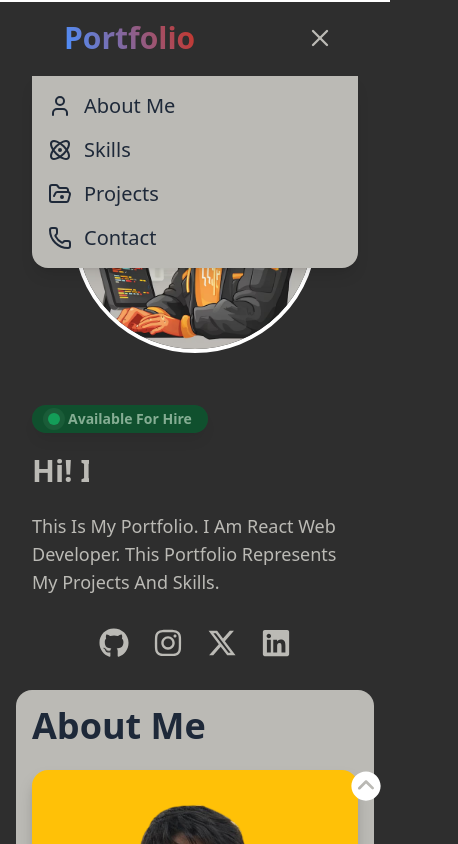
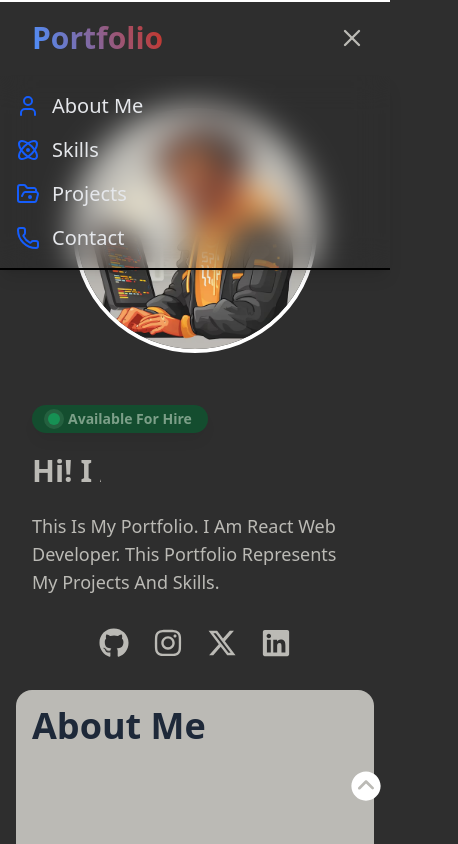
Before and after one commit to Sumit-004/Portfolio, a React (Vite) app: page / in a window 390 px wide. Both pictures are taken after a click on the button "Toggle menu". Shown: the top 844 px of the page, 458 px wide, since content can reach past the window. Built offline with nearby package versions, Linux system fonts and the light colour scheme.

Commit message:
Complete

```diff
--- a/src/components/Footer.jsx
+++ b/src/components/Footer.jsx
@@ -78,26 +78,26 @@
 
 
         {/* Mail Section */}
-        <div id="form" className='p-4 w-full md:w-3/7 mt-8 md:mt-0 md:border-l-3'>
+        <div id="form" className='p-4 w-full md:w-3/7 mt-2 md:mt-0 md:border-l-3'>
           <div className='h-auto w-full md:w-2/3 bg-gray-900  text-neutral-100 md:ml-12 rounded-2xl p-4 md:p-6 mx-auto'>
 
             <form action='https://formspree.io/f/mgvarbgy' method='POST' className="space-y-4">
-              <div className='flex flex-col md:flex-row md:gap-4 space-y-4 md:space-y-0'>
+              <div className='flex flex-col md:flex-row md:gap-4 space-y-2 md:space-y-0'>
                 <input
-                  className='w-full p-3 rounded-lg border border-gray-400 focus:outline-none focus:ring-2 focus:ring-sky-600'
+                  className='w-full md:p-3 p-2 rounded-lg border border-gray-400 focus:outline-none focus:ring-2 focus:ring-sky-600'
                   required
                   type="text"
                   placeholder='Enter Your Name...'
                   name='username' />
                 <input
-                  className='w-full p-3 rounded-lg border border-gray-400 focus:outline-none focus:ring-2 focus:ring-sky-600'
+                  className='w-full md:p-3 p-2 rounded-lg border border-gray-400 focus:outline-none focus:ring-2 focus:ring-sky-600'
                   required
                   type="email"
                   placeholder='xyz@gmail.com'
                   name='email' />
               </div>
               <textarea
-                className='w-full p-3 rounded-lg border border-gray-400 focus:outline-none focus:ring-2 focus:ring-sky-600 min-h-[120px]'
+                className='w-full md:p-3 p-2 rounded-lg border border-gray-400 focus:outline-none focus:ring-2 focus:ring-sky-600 min-h-[120px]'
                 required
                 name="message"
                 placeholder='Message'></textarea>
@@ -111,11 +111,9 @@
             </form>
           </div>
         </div>
-        <p className='fixed md:bottom-20 bottom-10 md:right-14 right-1.5 text-4xl text-white z-100'>
-
+        <span className='fixed md:bottom-20 bottom-10 md:right-14 right-1.5 text-4xl text-white z-100'>
           <h2 className='hover:text-gray-400 transition-all cursor-pointer' onClick={scrollToTop}><IoIosArrowDropupCircle /></h2>
-
-        </p>
+        </span>
       </div>
       <div className='text-white bg-neutral-700 flex items-center justify-center p-4 text-sm md:text-base text-center'><p>Copyright 2004-2025 by Sumit. All Rights Reserved. This Portfolio is Powered by Sumit.</p></div>
 
--- a/src/components/Header.jsx
+++ b/src/components/Header.jsx
@@ -1,10 +1,43 @@
 import React, { useState } from 'react'
-import {Phone, FolderOpenDot, Atom, User, Menu, X,CodeXml} from 'lucide-react'
+import { Phone, FolderOpenDot, Atom, User, Menu, X, CodeXml } from 'lucide-react'
 // import { BsPen  } from "react-icons/bs";
-import {motion,useScroll} from 'motion/react'
+import { AnimatePresence, motion, useScroll } from 'motion/react'
 
 
 const Header = () => {
+    const dropdownVariants = {
+        hidden: {
+            opacity: 0,
+            y: -20,
+            scale: 0.95,
+            transition: {
+                duration: 0.2,
+                ease: 'easeInOut',
+            },
+        },
+        visible: {
+            opacity: 1,
+            y: 0,
+            scale: 1,
+            transition: {
+                duration: 0.25,
+                ease: 'easeOut',
+            },
+        },
+        exit: {
+            opacity: 0,
+            y: -20,
+            scale: 0.95,
+            transition: {
+                duration: 0.2,
+                ease: 'easeInOut',
+            },
+        },
+    };
+
+
+
+
     const [isMenuOpen, setIsMenuOpen] = useState(false)
     const [isMobile, setIsMobile] = useState(window.innerWidth < 768)
 
@@ -24,16 +57,16 @@
         setIsMenuOpen(!isMenuOpen)
     }
 
-    const scroll=useScroll().scrollYProgress
+    const scroll = useScroll().scrollYProgress
 
     return (
         <>
             <motion.div
                 style={{
-            scaleX:scroll
+                    scaleX: scroll
                 }}
                 className='w-full fixed top-0 origin-left z-10 h-0.5 bg-white'></motion.div>
-        <header id="Arrow" className=" rounded-2xl text-[#bbbab5] flex items-center justify-between p-4 md:p-0 mx-8 md:h-25 relative">
+            <header className=" rounded-2xl text-[#bbbab5] flex items-center justify-between md:p-0 p-4 md:mx-8 mx-0 md:h-25 relative">
                 <h1 className='text-color text-3xl md:text-[50px] font-bold ml-4 md:ml-20'>Portfolio</h1>
 
 
@@ -47,7 +80,6 @@
                     </ul>
                 </nav>
 
-
                 <button
                     className="md:hidden p-2 cursor-pointer"
                     onClick={toggleMenu}
@@ -58,14 +90,29 @@
 
                 {/* Mobile Dropdown Menu */}
                 {isMobile && isMenuOpen && (
-                <div className="absolute top-full left-0 right-0 bg-[#bbbab5] rounded-b-2xl shadow-lg z-10">
-                    <ul className="flex flex-col gap-4 p-4 text-xl text-gray-800">
-                        <li><a className='flex items-center gap-3 hover:underline transition-all' href="" onClick={toggleMenu}><User />About Me</a></li>
-                        <li><a className='flex items-center gap-3 hover:underline transition-all' href="#Skills" onClick={toggleMenu}><Atom />Skills</a></li>
-                        <li><a className='flex items-center gap-3 hover:underline transition-all' href="#Projects" onClick={toggleMenu}><FolderOpenDot />Projects</a></li>
-                        <li><a className='flex items-center gap-3 hover:underline transition-all' href="#Footer" onClick={toggleMenu}><Phone />Contact</a></li>
+                    <AnimatePresence>
+                        <motion.div className="absolute top-full left-0 right-0 backdrop-blur-lg border-b-2 border-black shadow-lg z-10"
+                            initial="hidden"
+                            animate="visible"
+                            exit="exit"
+                            variants={dropdownVariants}>
+                            <ul className="flex flex-col gap-4 p-4 text-xl text-gray-200">
+                                <li data-aos="fade-right"
+                                    data-aos-duration="500"
+                                    data-aos-delay="100"><a className='flex items-center gap-3 hover:text-red-400 transition-all'  href="#About" onClick={toggleMenu}><User className='text-blue-600' />About Me</a></li>
+                                <li data-aos="fade-right"
+                                    data-aos-duration="500"
+                                    data-aos-delay="200"><a className='flex items-center gap-3 hover:text-red-400 transition-all' href="#Skills" onClick={toggleMenu}><Atom className='text-blue-600' />Skills</a></li>
+                                <li data-aos="fade-right"
+                                    data-aos-duration="500"
+                                    data-aos-delay="300"><a className='flex items-center gap-3 hover:text-red-400 transition-all' href="#Projects" onClick={toggleMenu}><FolderOpenDot className='text-blue-600' />Projects</a></li>
+                                <li data-aos="fade-right"
+                                    data-aos-duration="500"
+                                    data-aos-delay="400"><a className='flex items-center gap-3 hover:text-red-400 transition-all' href="#Footer" onClick={toggleMenu}><Phone className='text-blue-600' />Contact</a></li>
                             </ul>
-                </div>
+                        </motion.div>
+                    </AnimatePresence>
+
                 )}
             </header>
         </>
--- a/src/components/Skills.jsx
+++ b/src/components/Skills.jsx
@@ -44,7 +44,7 @@
     <div id="Skills" className='m-[1rem] flex flex-col md:flex-col items-center justify-center md:h-dvh h-auto md:ml-8 md:m-[2rem] p-4'>
       <h2 className="md:text-4xl text-3xl font-bold mb-12 md:mb-18 text-zinc-200">Technical Skills</h2>
       <div className="w-full md:w-1/2 md:h-dvh">
-        <div className='grid md:grid-cols-3 md:grid-rows-2  grid-cols-2 grid-rows-3 md:gap-x-20 gap-x-5 gap-y-8'>
+        <div className='grid md:grid-cols-3 md:grid-rows-2  grid-cols-2 grid-rows-3 md:gap-x-20 gap-x-5 md:gap-y-8 gap-y-5'>
 
           {skill.map((skill, index) => (
             <div key={index}
@@ -57,10 +57,10 @@
       <div className='w-full md:w-fit p-8 rounded-2xl md:h-dvh flex justify-center my-5 md:mt-0  bg-slate-700'>
         <div className='flex flex-col  gap-3 text-gray-200'>
           {/* <ul className="text-slate-100 text-[1.2rem] md:text-[1.5rem] space-y-2"> */}
-          <h1 className='flex gap-4 items-center text-3xl font-semibold text-gray-900'><FaLaptopCode /> Frontend Development </h1>
-          <p className='text-2xl text-center'>- HTML5, CSS3 (Flexbox, Grid), JavaScript (ES6+), React (Hooks, Context API)</p>
-          <h1 className='flex gap-4 items-center text-3xl font-semibold text-gray-900'><FaTools />Tools & Technologies</h1>
-          <p className='text-2xl text-center'>- Git & GitHub, npm/yarn, VS Code, Chrome DevTools, Responsive Design</p>
+          <h1 className='flex gap-4 items-center md:text-3xl text-2xl font-semibold text-gray-900'><FaLaptopCode className=' md:text-3xl text-4xl'/> Frontend Development </h1>
+          <p className='md:text-2xl text-xl text-center'>- HTML5, CSS3 (Flexbox, Grid), JavaScript (ES6+), React (Hooks, Context API)</p>
+          <h1 className='flex gap-4 items-center md:text-3xl text-2xl font-semibold text-gray-900'><FaTools className=' md:text-3xl text-4xl'/>Tools & Technologies</h1>
+          <p className='md:text-2xl text-xl text-center'>- Git & GitHub, npm/yarn, VS Code, Chrome DevTools, Responsive Design</p>
 
         </div>
       </div>
--- a/src/index.css
+++ b/src/index.css
@@ -56,6 +56,8 @@
     opacity: 40%;
     z-index: -1;
   }
+
+/* Animated Text */
 .text{
   width: 100%;
   white-space: nowrap;
```
Lines whose indentation alone changed are shown as unchanged.
